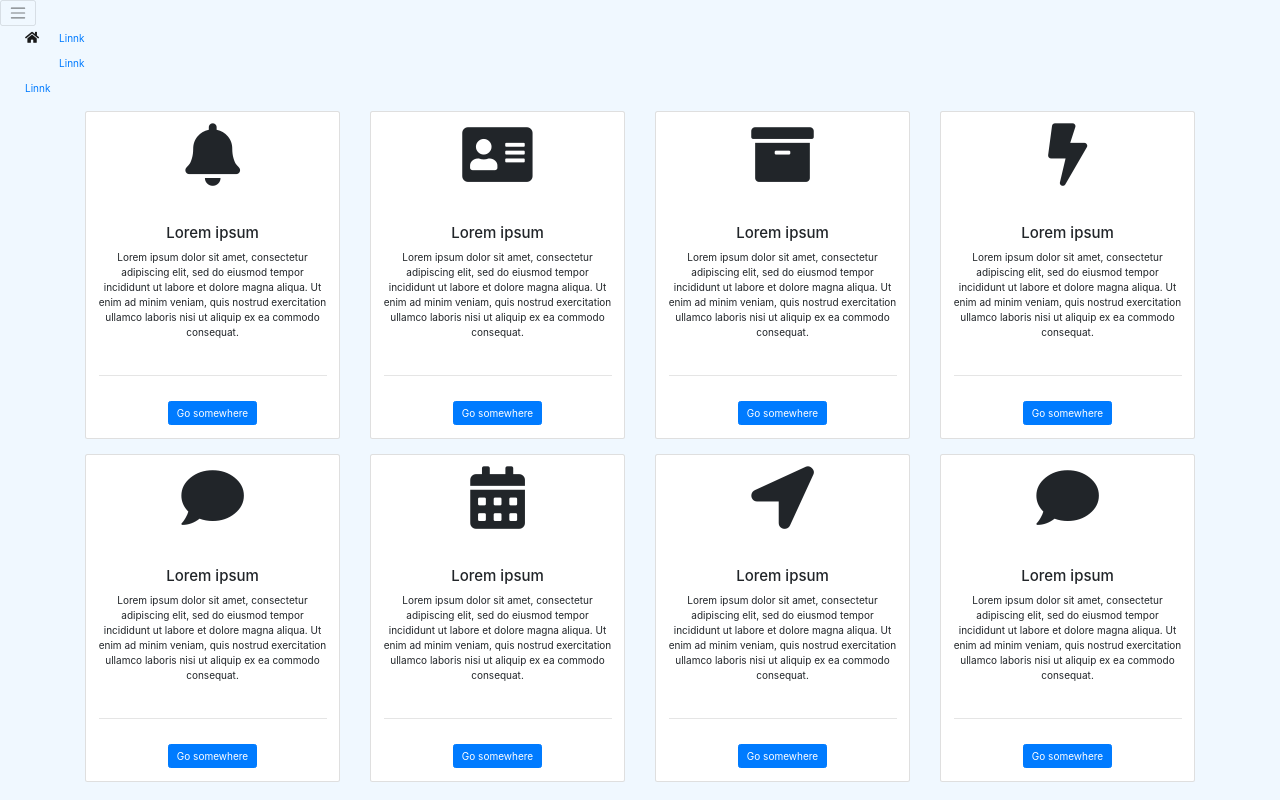
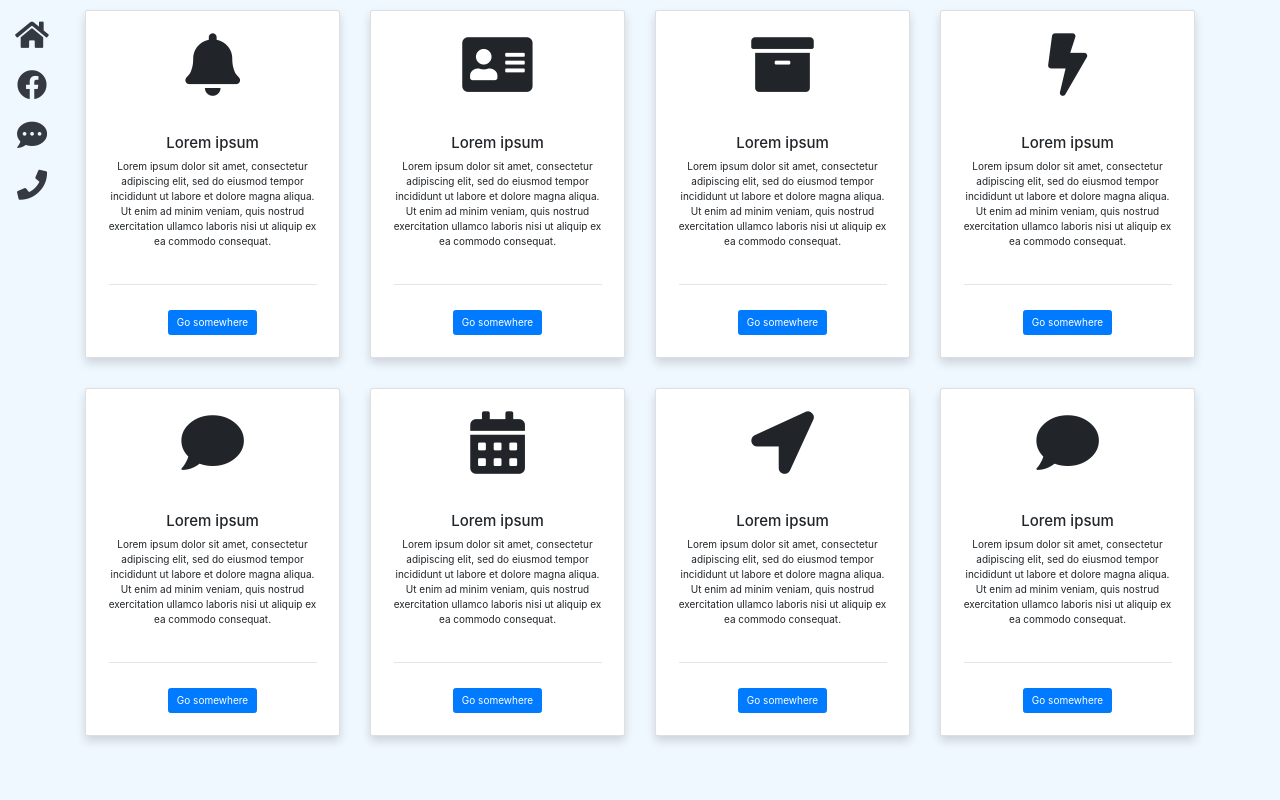
Before and after one commit to AaronRockele/Frameworking-FTW, a plain HTML site: page index.html in a window 1280 px wide. Drawn offline with nearby package versions, Linux system fonts and the light colour scheme.

Commit message:
finished project

```diff
--- a/index.html
+++ b/index.html
@@ -18,26 +18,29 @@
         .col-3 {
             background-color: white;
         }
+
     </style>
 </head>
 
 <body>
-
-    <nav class="nav navbar-light navbar-toggleable-sm">
-        <button class="navbar-toggler navbar-toggler-right" type="button" data-toggle="collapse" data-target="#navbarWEX" aria-controls="navbarSupportedContent" aria-expanded="false" aria-label="Toggle navigation">
-            <span class="navbar-toggler-icon"></span>
-        </button>
-        <div class="navbar-collapse collapse flex-column mt-md-0 mt-4 pt-md-0 pt-4" id="navbarWEX">
-            <a class="nav-link navbar-brand active" href="~/Views/Forms/ControlPanel.cshtml"><span class="fa fa-home"></span></a>
-            <a href="" class="nav-link">Linnk</a>
-            <a href="" class="nav-link">Linnk</a>
-            <a href="" class="nav-link">Linnk</a>
-        </div>
-    </nav>
+    <ul class="nav flex-column float-left text-center d-xl-block d-lg-block d-md-block d-none ">
+        <li class="nav-item">
+            <a class="nav-link" href="index.html"><i class="fas fa-home fa-3x text-dark"></i></a>
+        </li>
+        <li class="nav-item">
+            <a class="nav-link" href="https://www.facebook.com"><i class="fab fa-facebook fa-3x text-dark"></i></a>
+        </li>
+        <li class="nav-item">
+            <a class="nav-link" href="index.html"><i class="fas fa-comment-dots fa-3x text-dark"></i></a>
+        </li>
+        <li class="nav-item">
+            <a class="nav-link" href="index.html"><i class="fas fa-phone fa-3x text-dark"></i></a>
+        </li>
+    </ul>
     <div class="container mt-3">
-        <div class="row text-center justify-content-center mb-4">
-            <div class="col-sm-3">
-                <div class="card">
+        <div class="row text-center justify-content-right ">
+            <div class="col-lg-3">
+                <div class="card shadow p-3 mb-5 bg-white rounded">
                     <div class="card-body">
                         <h5 class="card-title"><i class="fas fa-bell fa-5x"></i></h5>
                         <br><br>
@@ -46,12 +49,12 @@
                         <br>
                         <hr>
                         <br>
-                        <a href="#" class="btn btn-primary">Go somewhere</a>
+                        <a href="http://www.google.com" class="btn btn-primary" target="_blank">Go somewhere</a>
                     </div>
                 </div>
             </div>
-            <div class="col-sm-3">
-                <div class="card">
+            <div class="col-lg-3">
+                <div class="card shadow p-3 mb-5 bg-white rounded">
                     <div class="card-body">
                         <h5 class="card-title"><i class="fas fa-address-card fa-5x"></i></h5>
                         <br><br>
@@ -60,12 +63,12 @@
                         <br>
                         <hr>
                         <br>
-                        <a href="#" class="btn btn-primary">Go somewhere</a>
+                        <a href="http://www.google.com" class="btn btn-primary" target="_blank">Go somewhere</a>
                     </div>
                 </div>
             </div>
-            <div class="col-sm-3">
-                <div class="card">
+            <div class="col-lg-3">
+                <div class="card shadow p-3 mb-5 bg-white rounded">
                     <div class="card-body">
                         <h5 class="card-title"><i class="fas fa-archive fa-5x"></i></h5>
                         <br><br>
@@ -74,12 +77,12 @@
                         <br>
                         <hr>
                         <br>
-                        <a href="#" class="btn btn-primary">Go somewhere</a>
+                        <a href="http://www.google.com" class="btn btn-primary" target="_blank">Go somewhere</a>
                     </div>
                 </div>
             </div>
-            <div class="col-sm-3">
-                <div class="card">
+            <div class="col-lg-3">
+                <div class="card shadow p-3 mb-5 bg-white rounded">
                     <div class="card-body">
                         <h5 class="card-title"><i class="fas fa-bolt fa-5x"></i></h5>
                         <br><br>
@@ -88,14 +91,14 @@
                         <br>
                         <hr>
                         <br>
-                        <a href="#" class="btn btn-primary">Go somewhere</a>
+                        <a href="http://www.google.com" class="btn btn-primary" target="_blank">Go somewhere</a>
                     </div>
                 </div>
             </div>
         </div>
         <div class="row text-center justify-content-center ">
-            <div class="col-sm-3">
-                <div class="card">
+            <div class="col-xl-3">
+                <div class="card shadow p-3 mb-5 bg-white rounded">
                     <div class="card-body">
                         <h5 class="card-title"><i class="fas fa-comment fa-5x"></i></h5>
                         <br><br>
@@ -104,12 +107,12 @@
                         <br>
                         <hr>
                         <br>
-                        <a href="#" class="btn btn-primary">Go somewhere</a>
+                        <a href="http://www.google.com" class="btn btn-primary" target="_blank">Go somewhere</a>
                     </div>
                 </div>
             </div>
-            <div class="col-sm-3">
-                <div class="card">
+            <div class="col-lg-3">
+                <div class="card shadow p-3 mb-5 bg-white rounded">
                     <div class="card-body">
                         <h5 class="card-title"><i class="fas fa-calendar-alt fa-5x"></i></h5>
                         <br><br>
@@ -118,12 +121,12 @@
                         <br>
                         <hr>
                         <br>
-                        <a href="#" class="btn btn-primary">Go somewhere</a>
+                        <a href="http://www.google.com" class="btn btn-primary" target="_blank">Go somewhere</a>
                     </div>
                 </div>
             </div>
-            <div class="col-sm-3">
-                <div class="card">
+            <div class="col-lg-3">
+                <div class="card shadow p-3 mb-5 bg-white rounded">
                     <div class="card-body">
                         <h5 class="card-title"><i class="fas fa-location-arrow fa-5x"></i></h5>
                         <br><br>
@@ -132,12 +135,12 @@
                         <br>
                         <hr>
                         <br>
-                        <a href="#" class="btn btn-primary">Go somewhere</a>
+                        <a href="http://www.google.com" class="btn btn-primary" target="_blank">Go somewhere</a>
                     </div>
                 </div>
             </div>
-            <div class="col-sm-3">
-                <div class="card">
+            <div class="col-lg-3">
+                <div class="card shadow p-3 mb-5 bg-white rounded">
                     <div class="card-body">
                         <h5 class="card-title"><i class="fas fa-comment fa-5x"></i></h5>
                         <br><br>
@@ -146,10 +149,12 @@
                         <br>
                         <hr>
                         <br>
-                        <a href="#" class="btn btn-primary">Go somewhere</a>
+                        <a href="http://www.google.com" class="btn btn-primary" target="_blank">Go somewhere</a>
                     </div>
                 </div>
             </div>
         </div>
     </div>
-</body></html>
+</body>
+
+</html>
```
